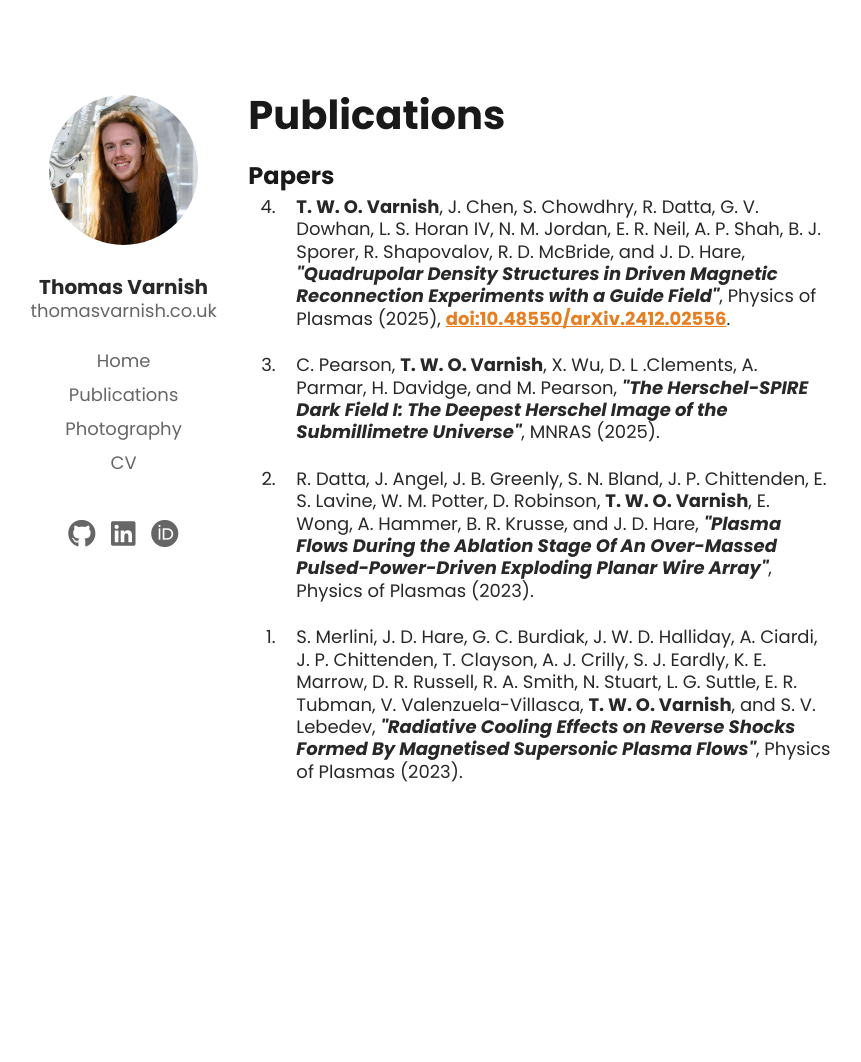
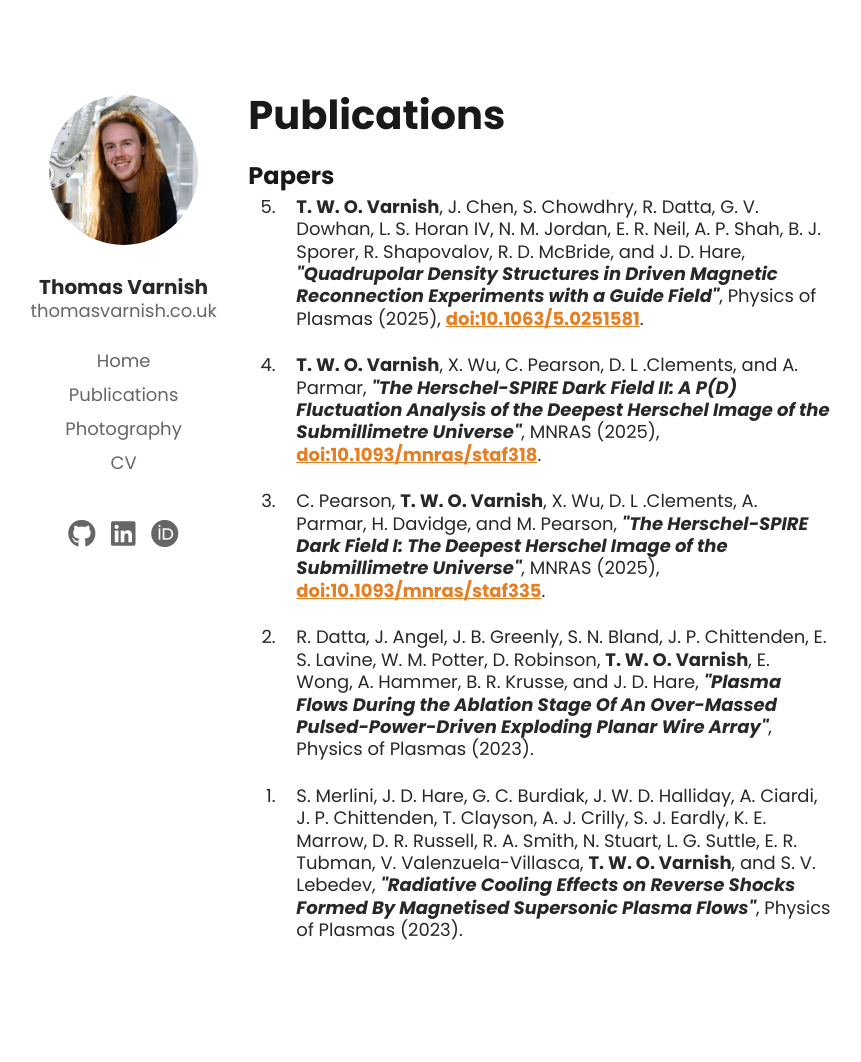
Before and after one commit to tvarnish/tvarnish.github.io, a Jekyll site: the page built from publications.md, in a window 1280 px wide. Shown: the whole page, without its empty margins (167-1028 px from the left). Built offline with Jekyll 4.4.1, drawn with Linux system fonts in a browser that asks for light colours; nearby versions of some CDN libraries; before the commit the page ends 940 px from its top, so only the background shows below that.

Commit message:
Update publications

```diff
--- a/_data/pubs.yml
+++ b/_data/pubs.yml
@@ -3,14 +3,20 @@ papers:
    title: Quadrupolar Density Structures in Driven Magnetic Reconnection Experiments with a Guide Field
    journal: Physics of Plasmas
    year: 2025
-   doi: 10.48550/arXiv.2412.02556
-   link: https://doi.org/10.48550/arXiv.2412.02556
+   doi: 10.1063/5.0251581
+   link: https://doi.org/10.1063/5.0251581
+ - authors: T. W. O. Varnish, X. Wu, C. Pearson, D. L .Clements, A. Parmar
+   title: "The Herschel-SPIRE Dark Field II: A P(D) Fluctuation Analysis of the Deepest Herschel Image of the Submillimetre Universe"
+   journal: MNRAS
+   year: 2025
+   doi: 10.1093/mnras/staf318
+   link: https://doi.org/10.1093/mnras/staf318
  - authors: C. Pearson, T. W. O. Varnish, X. Wu, D. L .Clements, A. Parmar, H. Davidge, M. Pearson
    title: "The Herschel-SPIRE Dark Field I: The Deepest Herschel Image of the Submillimetre Universe"
    journal: MNRAS
    year: 2025
-   doi:
-   link:
+   doi: 10.1093/mnras/staf335
+   link: https://doi.org/10.1093/mnras/staf335
  - authors: R. Datta, J. Angel, J. B. Greenly, S. N. Bland, J. P. Chittenden, E. S. Lavine, W. M. Potter, D. Robinson, T. W. O. Varnish, E. Wong, A. Hammer, B. R. Krusse, J. D. Hare
    title: Plasma Flows During the Ablation Stage Of An Over-Massed Pulsed-Power-Driven Exploding Planar Wire Array
    journal: Physics of Plasmas
```
